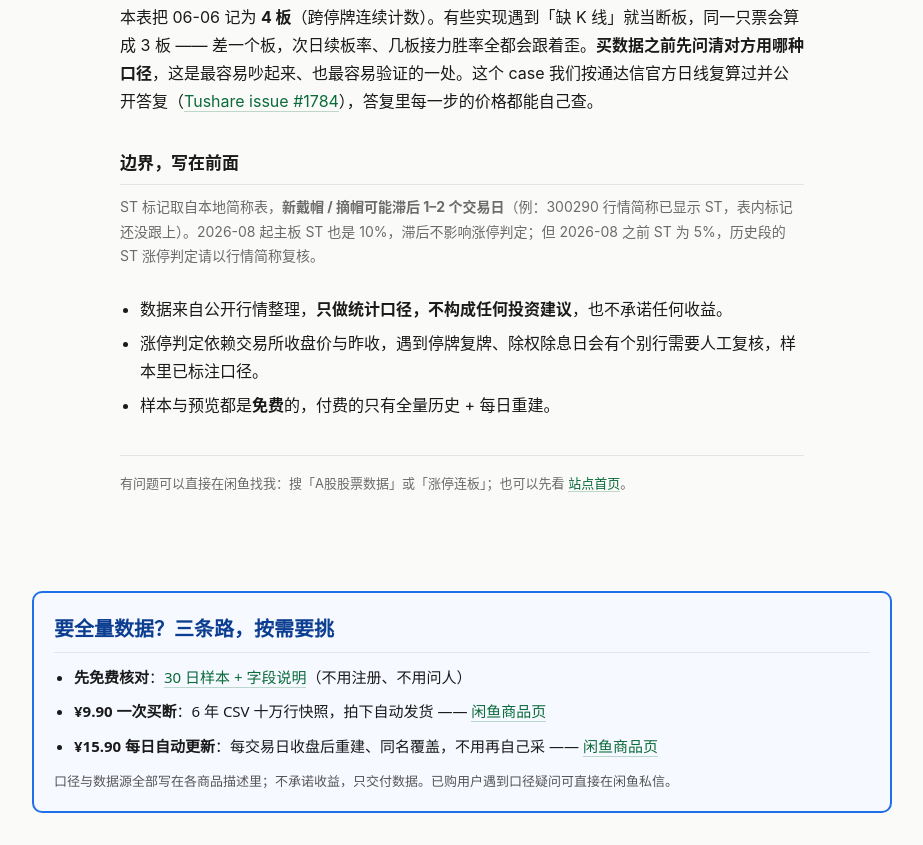
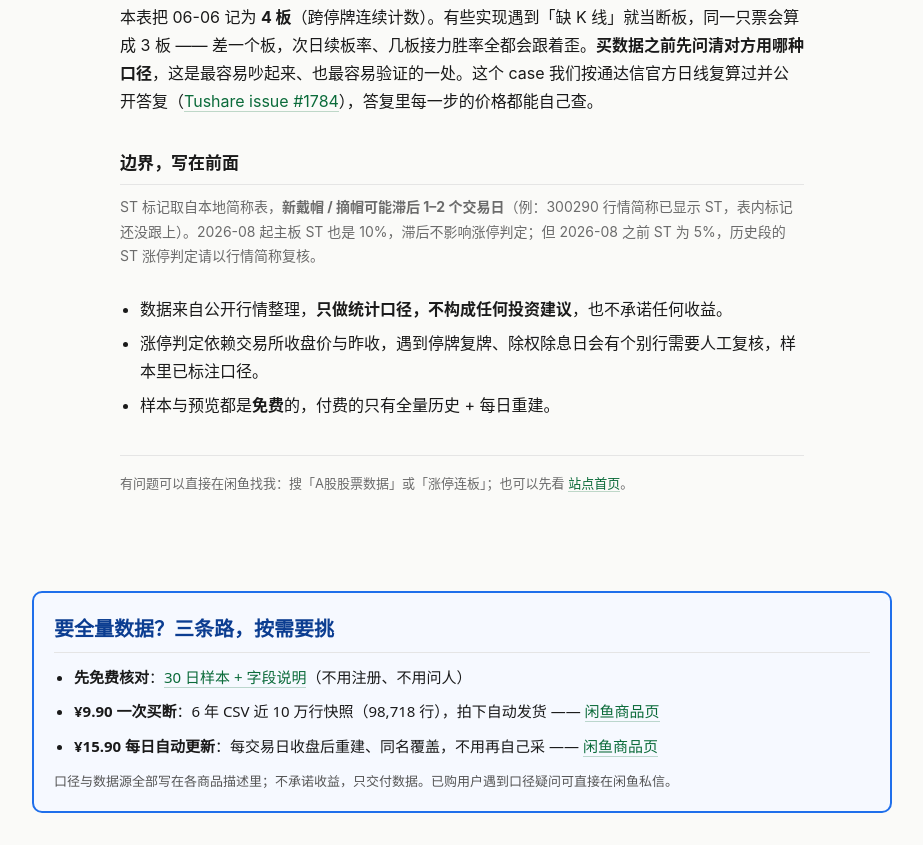
Before and after one commit to DANGNIANQIN/astock-sample-library, a plain HTML site: page guide-limitup-caliber.html in a window 1280 px wide. Shown: the part 2327-3172 px from the top of the page, without its empty margins (178-1101 px from the left). Drawn offline with Linux system fonts and the light colour scheme.

Commit message:
page: 「十万行」改准为近10万行(98,718)

```diff
--- a/guide-limitup-caliber.html
+++ b/guide-limitup-caliber.html
@@ -102,7 +102,7 @@ pre{background:#fff;border:1px solid var(--line);border-radius:8px;padding:12px;
   <h2 style="margin:0 0 10px;font-size:20px;color:#0b3d91;">要全量数据？三条路，按需要挑</h2>
   <ul style="margin:0;padding-left:20px;line-height:1.9;font-size:15px;">
     <li><b>先免费核对</b>：<a href="./sample/">30 日样本 + 字段说明</a>（不用注册、不用问人）</li>
-    <li><b>¥9.90 一次买断</b>：6 年 CSV 十万行快照，拍下自动发货 —— <a href="https://www.goofish.com/item?id=1101776774916" rel="nofollow">闲鱼商品页</a></li>
+    <li><b>¥9.90 一次买断</b>：6 年 CSV 近 10 万行快照（98,718 行），拍下自动发货 —— <a href="https://www.goofish.com/item?id=1101776774916" rel="nofollow">闲鱼商品页</a></li>
     <li><b>¥15.90 每日自动更新</b>：每交易日收盘后重建、同名覆盖，不用再自己采 —— <a href="https://www.goofish.com/item?id=1100855871116" rel="nofollow">闲鱼商品页</a></li>
   </ul>
   <p style="margin:10px 0 0;font-size:13px;color:#555;">口径与数据源全部写在各商品描述里；不承诺收益，只交付数据。已购用户遇到口径疑问可直接在闲鱼私信。</p>
```
Also changed, not shown: index.html (+1 -1 lines), limitup-db.html (+1 -1 lines), pipeline.html (+1 -1 lines).
